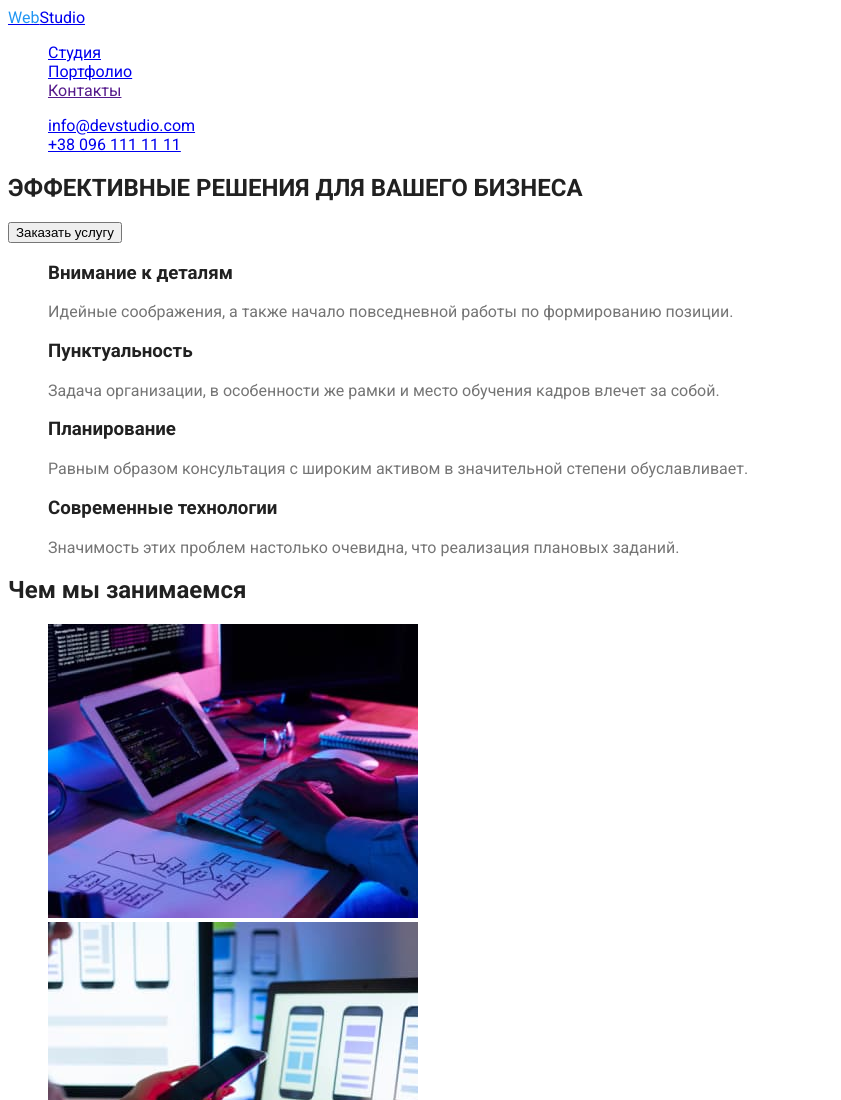
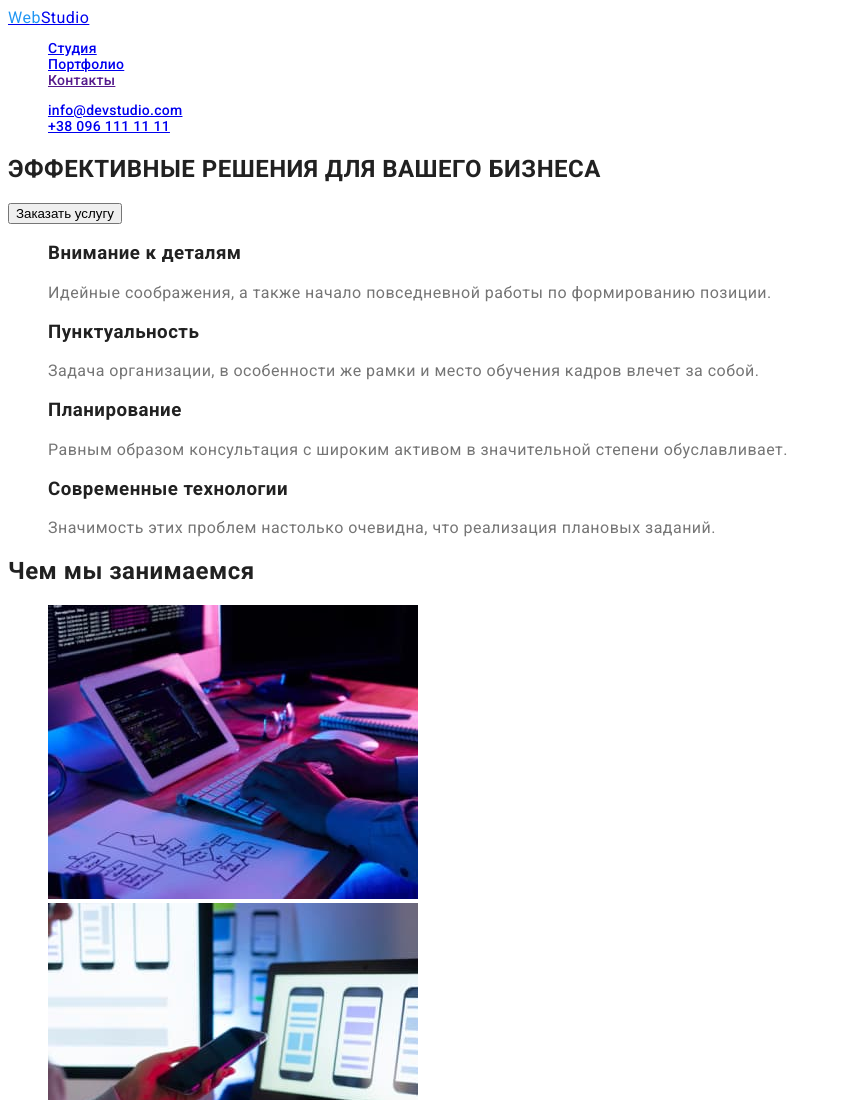
Before and after one commit to YevhenProkhorenko/goit-markup-hw-02, a plain HTML site: page index.html in a window 1280 px wide. Shown: the top 1100 px of the page, without its empty margins (0-841 px from the left). Drawn offline with Linux system fonts and the light colour scheme.

Commit message:
Исправляет  letter-spacing

```diff
--- a/css/styles.css
+++ b/css/styles.css
@@ -1,7 +1,7 @@
 .page {
   color: rgba(117, 117, 117, 1);
   font-family: "Roboto", sans-serif;
-  letter-spacing: 3;
+  letter-spacing: 0.03em;
   text-decoration: none;
 }
 .list {
@@ -24,12 +24,9 @@
 }
 .navigation {
   font-weight: 500;
-  font-style: medium;
   font-size: 14px;
   line-height: 1.14;
-  text-align: left;
-  vertical-align: Top;
-  letter-spacing: 2;
+  letter-spacing: 0.02em;
 }
 /* --secondary-text-color: rgba(117, 117, 117, 1); */
 /* --primary-accent-color: #2196f3; */
--- a/index.html
+++ b/index.html
@@ -20,13 +20,13 @@
         <a href="./index.html" lang="en"
           ><span class="accent">Web</span>Studio</a
         >
-        <ul class="list">
+        <ul class="list navigation">
           <li><a href="./index.html">Студия</a></li>
           <li><a href="./portfolio.html">Портфолио</a></li>
           <li><a href="">Контакты</a></li>
         </ul>
       </nav>
-      <ul class="list">
+      <ul class="list navigation">
         <li>
           <a href="mailto:info@devstudio.com">info@devstudio.com</a>
         </li>
```
